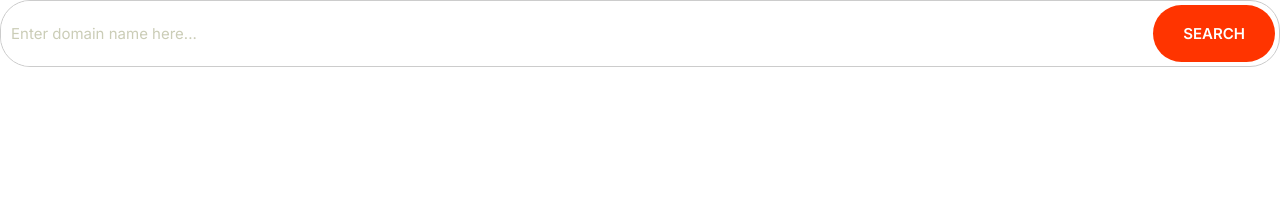
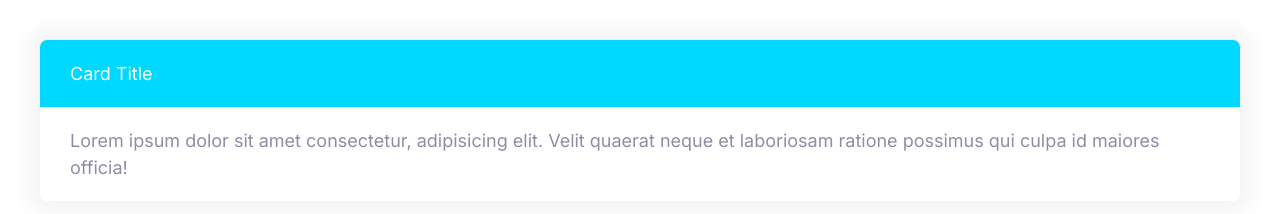
Before and after one commit to DylanCole914/websiteredo, a plain HTML site: page index.html in a window 1280 px wide. Drawn offline with Linux system fonts and the light colour scheme.

Commit message:
build the card component.

```diff
--- a/CSS/styles.css
+++ b/CSS/styles.css
@@ -281,3 +281,25 @@ a {
     font-size: 1.5rem;
   }
 }
+
+/* Cards */
+.card {
+  border-radius: 7px;
+  box-shadow: 0 0 20px 10px #f3f3f3;
+  overflow: hidden;
+}
+
+.card__header,
+.card__body {
+  padding: 2rem 3rem;
+}
+
+.card--primary .card__header {
+  background: var(--color-primary);
+  color: #fff;
+}
+
+.card--secondary .card__header {
+  background: var(--color-secondary);
+  color: #fff;
+}
--- a/index.html
+++ b/index.html
@@ -14,13 +14,15 @@
     <link rel="stylesheet" href="CSS/styles.css" />
   </head>
   <body>
-    <div class="input-group">
-      <input
-        type="text"
-        class="input"
-        placeholder="Enter domain name here..."
-      />
-      <button class="btn btn--accent">Search</button>
+    <div style="width: 30%k; padding: 4rem">
+      <div class="card card--secondary">
+        <header class="card__header">Card Title</header>
+        <div class="card__body">
+          Lorem ipsum dolor sit amet consectetur, adipisicing elit. Velit
+          quaerat neque et laboriosam ratione possimus qui culpa id maiores
+          officia!
+        </div>
+      </div>
     </div>
   </body>
 </html>
```
Also changed, not shown: components/cards.html (added, +7 -0 lines).
